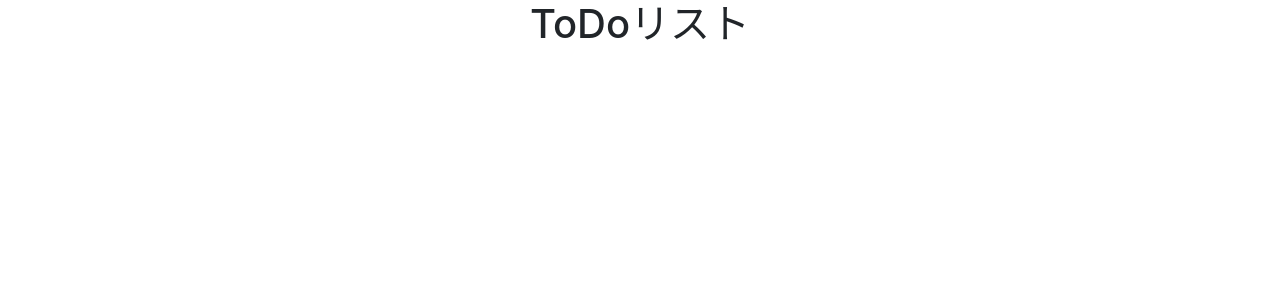
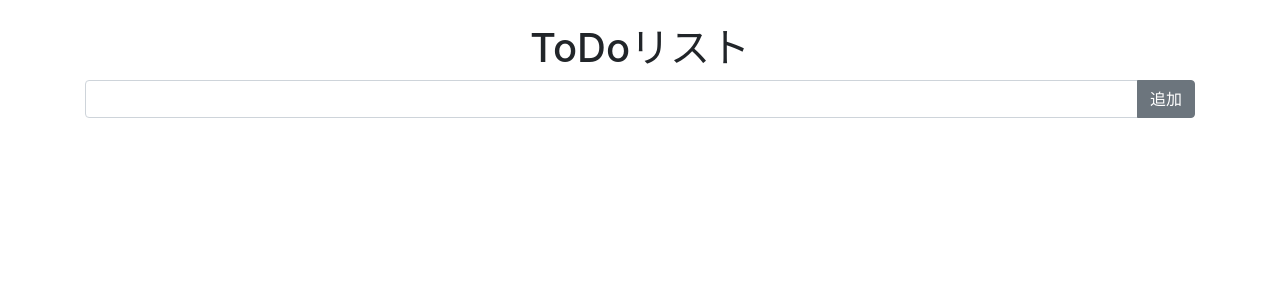
Before and after one commit to yk-port/firebase-react, a React (Create React App) app: page / in a window 1280 px wide. Shown: the top 300 px of the page. Built offline with nearby package versions, Linux system fonts and the light colour scheme.

Commit message:
フォームの作成

```diff
--- a/src/App.js
+++ b/src/App.js
@@ -1,13 +1,24 @@
 import React from 'react';
 import 'bootstrap/dist/css/bootstrap.min.css';
 import './App.css';
-import { Container } from 'react-bootstrap';
+import { Container, Form, FormControl, InputGroup, Button } from 'react-bootstrap';
 
 function App() {
   return (
     <div className="App">
       <Container>
-        <h1>ToDoリスト</h1>
+        <h1 className="mt-4">ToDoリスト</h1>
+        <Form>
+          <InputGroup className="mb-3">
+            <FormControl
+              type="text"
+              value=""
+            />
+            <InputGroup.Append addonType="append">
+              <Button type="submit" variant="secondary">追加</Button>
+            </InputGroup.Append>
+          </InputGroup>
+        </Form>
       </Container>
     </div>
   );
```
